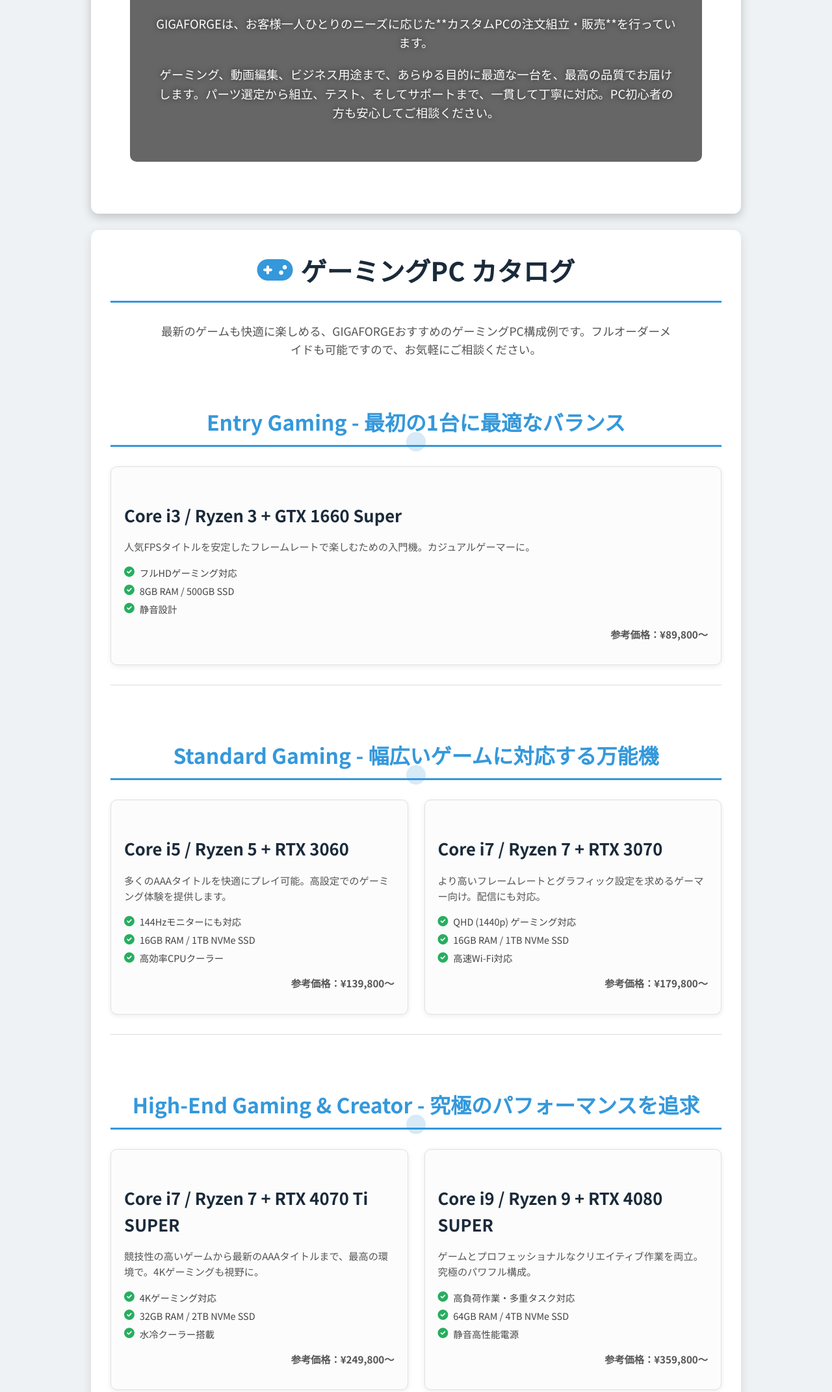
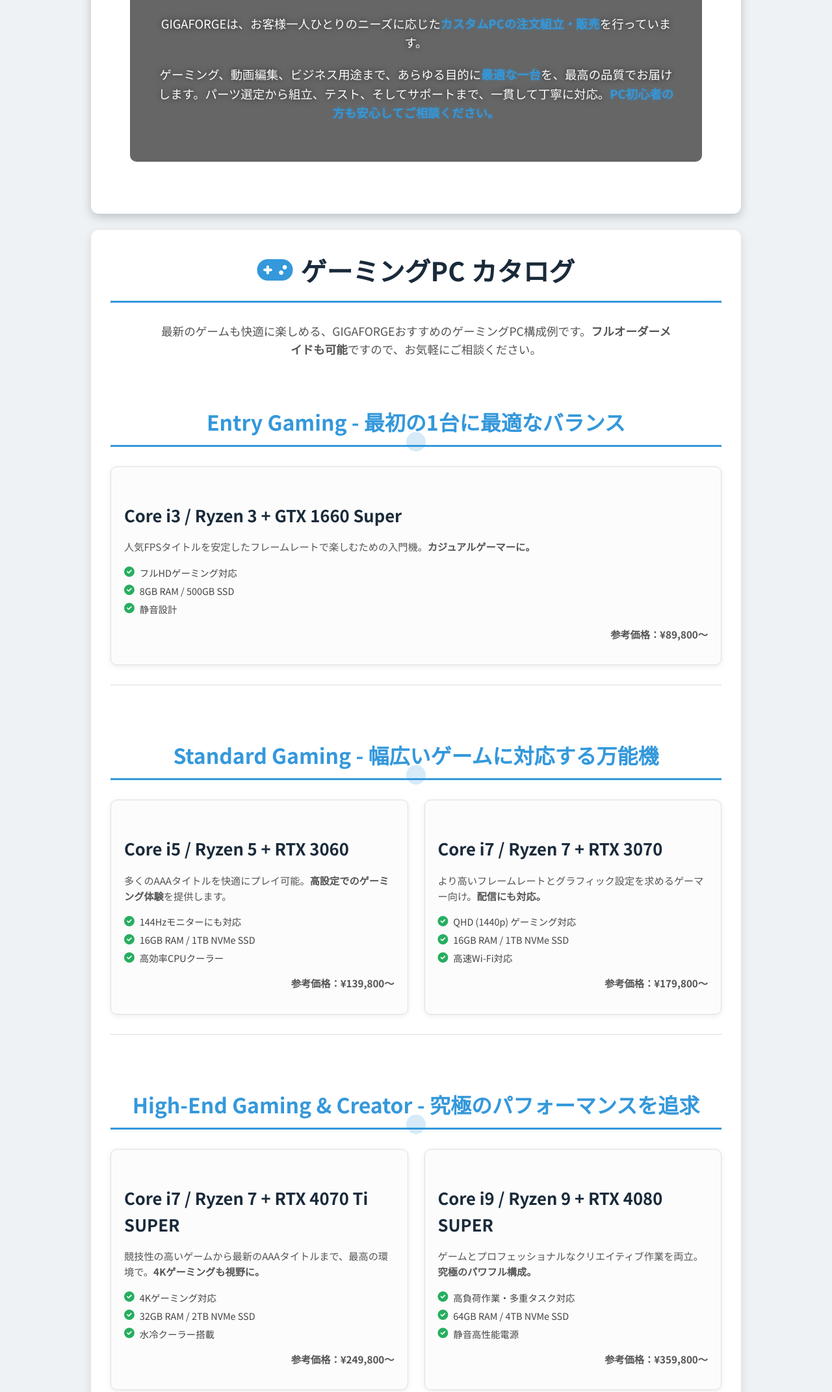
Before and after one commit to gigaforcepc/gigaforce-website, a plain HTML site: page index.html in a window 1280 px wide. Shown: the part 657-2800 px from the top of the page at 65% size. Drawn offline with Linux system fonts and the light colour scheme; a script that the page names is missing.

Commit message:
Update index.html

```diff
--- a/index.html
+++ b/index.html
@@ -20,14 +20,14 @@
         <section class="section-intro-background">
             <div class="intro-overlay">
                 <h2>GIGAFORGEとは？</h2>
-                <p>GIGAFORGEは、お客様一人ひとりのニーズに応じた**カスタムPCの注文組立・販売**を行っています。</p>
-                <p>ゲーミング、動画編集、ビジネス用途まで、あらゆる目的に最適な一台を、最高の品質でお届けします。パーツ選定から組立、テスト、そしてサポートまで、一貫して丁寧に対応。PC初心者の方も安心してご相談ください。</p>
+                <p>GIGAFORGEは、お客様一人ひとりのニーズに応じた<span class="highlight"><strong>カスタムPCの注文組立・販売</strong></span>を行っています。</p>
+                <p>ゲーミング、動画編集、ビジネス用途まで、あらゆる目的に<span class="highlight"><strong>最適な一台</strong></span>を、最高の品質でお届けします。パーツ選定から組立、テスト、そしてサポートまで、一貫して丁寧に対応。<span class="highlight"><strong>PC初心者の方も安心してご相談ください。</strong></span></p>
             </div>
         </section>
 
         <section class="section-catalog">
             <h2><i class="fas fa-gamepad"></i> ゲーミングPC カタログ</h2>
-            <p class="section-description">最新のゲームも快適に楽しめる、GIGAFORGEおすすめのゲーミングPC構成例です。フルオーダーメイドも可能ですので、お気軽にご相談ください。</p>
+            <p class="section-description">最新のゲームも快適に楽しめる、GIGAFORGEおすすめのゲーミングPC構成例です。<span class="highlight"><strong>フルオーダーメイドも可能</strong></span>ですので、お気軽にご相談ください。</p>
 
             <div class="price-category">
                 <h3>Entry Gaming - 最初の1台に最適なバランス</h3>
@@ -35,7 +35,7 @@
                     <div class="card gaming-card">
                         <div class="card-body">
                             <h4>Core i3 / Ryzen 3 + GTX 1660 Super</h4>
-                            <p>人気FPSタイトルを安定したフレームレートで楽しむための入門機。カジュアルゲーマーに。</p>
+                            <p>人気FPSタイトルを安定したフレームレートで楽しむための入門機。<span class="highlight"><strong>カジュアルゲーマーに。</strong></span></p>
                             <ul class="features-list">
                                 <li><i class="fas fa-check-circle"></i> フルHDゲーミング対応</li>
                                 <li><i class="fas fa-check-circle"></i> 8GB RAM / 500GB SSD</li>
@@ -53,7 +53,7 @@
                     <div class="card gaming-card">
                         <div class="card-body">
                             <h4>Core i5 / Ryzen 5 + RTX 3060</h4>
-                            <p>多くのAAAタイトルを快適にプレイ可能。高設定でのゲーミング体験を提供します。</p>
+                            <p>多くのAAAタイトルを快適にプレイ可能。<span class="highlight"><strong>高設定でのゲーミング体験</strong></span>を提供します。</p>
                             <ul class="features-list">
                                 <li><i class="fas fa-check-circle"></i> 144Hzモニターにも対応</li>
                                 <li><i class="fas fa-check-circle"></i> 16GB RAM / 1TB NVMe SSD</li>
@@ -65,7 +65,7 @@
                     <div class="card gaming-card">
                         <div class="card-body">
                             <h4>Core i7 / Ryzen 7 + RTX 3070</h4>
-                            <p>より高いフレームレートとグラフィック設定を求めるゲーマー向け。配信にも対応。</p>
+                            <p>より高いフレームレートとグラフィック設定を求めるゲーマー向け。<span class="highlight"><strong>配信にも対応。</strong></span></p>
                             <ul class="features-list">
                                 <li><i class="fas fa-check-circle"></i> QHD (1440p) ゲーミング対応</li>
                                 <li><i class="fas fa-check-circle"></i> 16GB RAM / 1TB NVMe SSD</li>
@@ -83,7 +83,7 @@
                     <div class="card gaming-card">
                         <div class="card-body">
                             <h4>Core i7 / Ryzen 7 + RTX 4070 Ti SUPER</h4>
-                            <p>競技性の高いゲームから最新のAAAタイトルまで、最高の環境で。4Kゲーミングも視野に。</p>
+                            <p>競技性の高いゲームから最新のAAAタイトルまで、最高の環境で。<span class="highlight"><strong>4Kゲーミングも視野に。</strong></span></p>
                             <ul class="features-list">
                                 <li><i class="fas fa-check-circle"></i> 4Kゲーミング対応</li>
                                 <li><i class="fas fa-check-circle"></i> 32GB RAM / 2TB NVMe SSD</li>
@@ -95,7 +95,7 @@
                     <div class="card gaming-card">
                         <div class="card-body">
                             <h4>Core i9 / Ryzen 9 + RTX 4080 SUPER</h4>
-                            <p>ゲームとプロフェッショナルなクリエイティブ作業を両立。究極のパワフル構成。</p>
+                            <p>ゲームとプロフェッショナルなクリエイティブ作業を両立。<span class="highlight"><strong>究極のパワフル構成。</strong></span></p>
                             <ul class="features-list">
                                 <li><i class="fas fa-check-circle"></i> 高負荷作業・多重タスク対応</li>
                                 <li><i class="fas fa-check-circle"></i> 64GB RAM / 4TB NVMe SSD</li>
@@ -110,14 +110,14 @@
 
         <section class="section-custom-order">
             <h2><i class="fas fa-cogs"></i> フルオーダーメイドもお任せください</h2>
-            <p>カタログにない構成や、お客様のこだわりを詰め込んだ**世界に一台だけのPC**を設計・組立します。</p>
-            <p>予算、用途、お好みのパーツなど、どんな些細なことでもお気軽にご相談ください。専門スタッフが丁寧にヒアリングし、最適なプランをご提案いたします。</p>
+            <p>カタログにない構成や、お客様のこだわりを詰め込んだ<span class="highlight"><strong>世界に一台だけのPC</strong></span>を設計・組立します。</p>
+            <p>予算、用途、お好みのパーツなど、どんな些細なことでもお気軽にご相談ください。<span class="highlight"><strong>専門スタッフが丁寧にヒアリング</strong></span>し、最適なプランをご提案いたします。</p>
         </section>
 
         <section class="section-contact">
             <h2><i class="fab fa-line"></i> お問い合わせはこちら</h2>
-            <p>ご質問、お見積もり、ご注文は**GIGAFORGE公式LINE**にて承っております。</p>
-            <a href="YOUR_LINE_OFFICIAL_ACCOUNT_LINK" target="_blank" class="line-button">
+            <p>ご質問、お見積もり、ご注文は<span class="highlight"><strong>GIGAFORGE公式LINE</strong></span>にて承っております。</p>
+            <a href="https://lin.ee/rNsJ1co" target="_blank" class="line-button">
                 <i class="fab fa-line"></i> LINEで無料相談する
             </a>
         </section>
```
